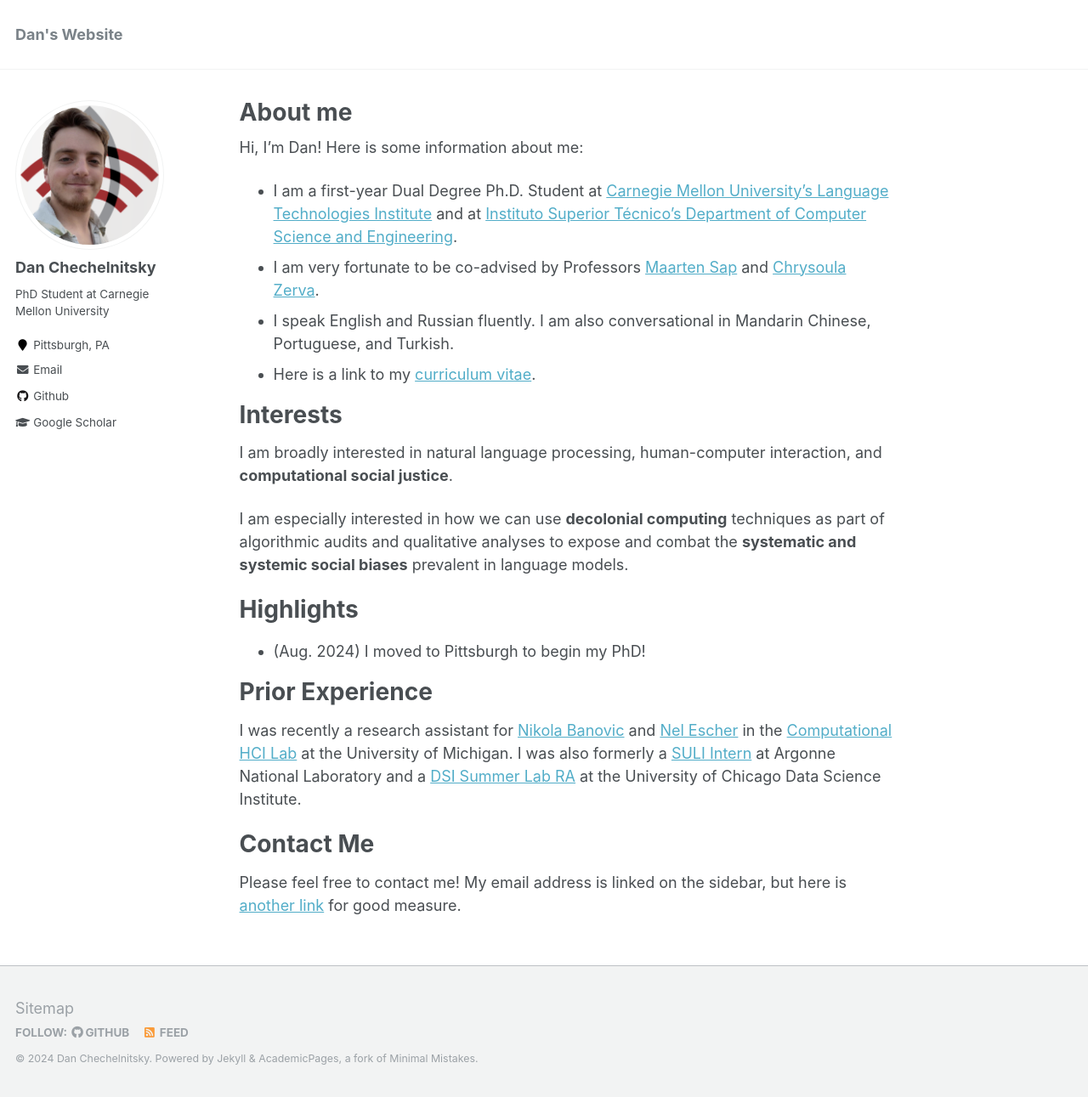
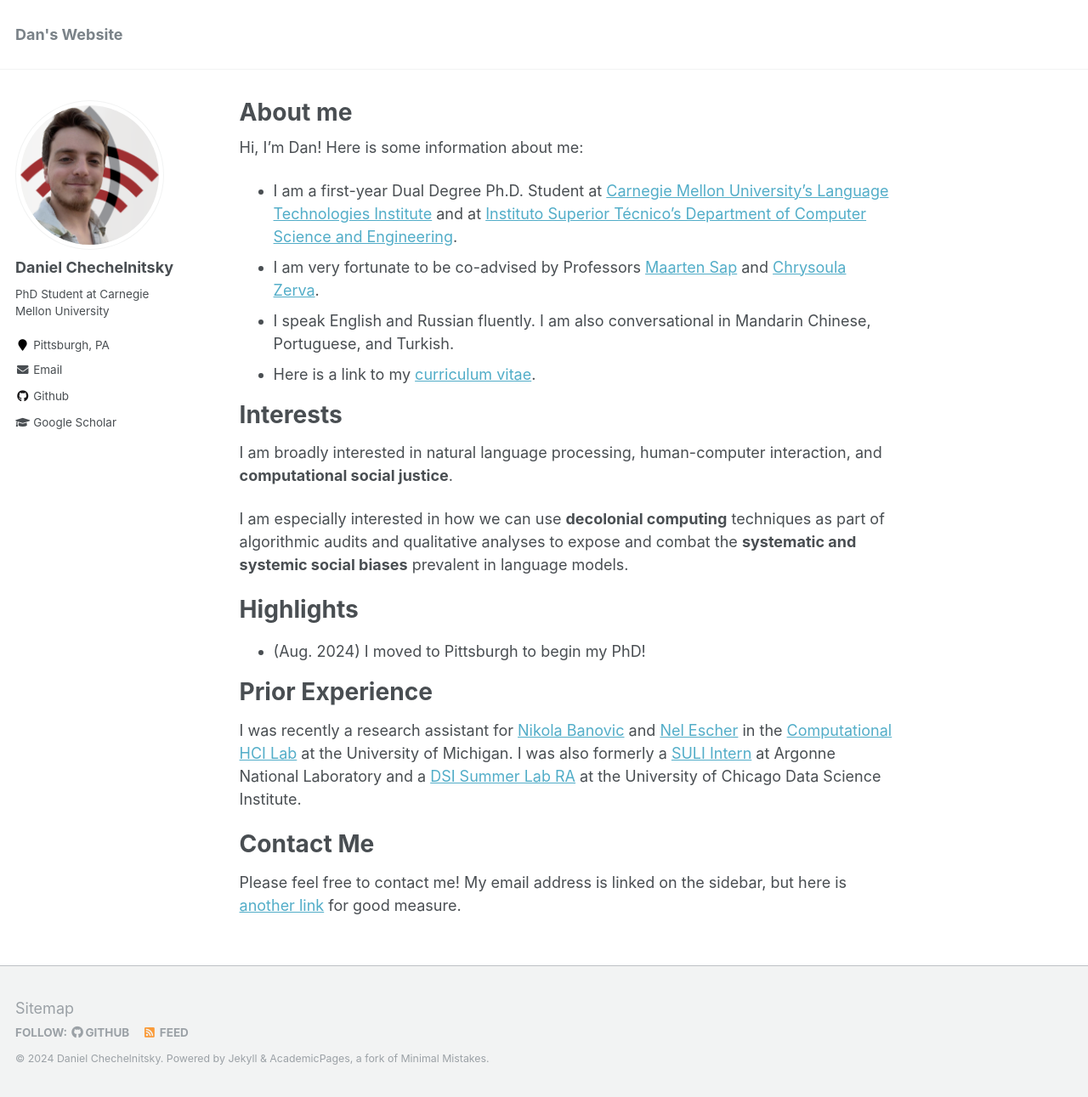
Before and after one commit to chechelnitskd/chechelnitskd.github.io, a Jekyll site: the page built from _pages/about.md, in a window 1280 px wide and 1291 px high. Shown: the whole window at 85% size. Built offline with Jekyll 4.4.1, drawn with Linux system fonts in a browser that asks for light colours.

Commit message:
Update _config.yml

```diff
--- a/_config.yml
+++ b/_config.yml
@@ -9,7 +9,7 @@
 locale                   : "en-US"
 title                    : "Dan's Website"
 title_separator          : "-"
-name                     : &name "Dan Chechelnitsky"
+name                     : &name "Daniel Chechelnitsky"
 description              : &description "personal description"
 url                      : "https://chechelnitskd.github.io" # changing this breaks it--probably change once push
 baseurl                  : "" # the subpath of your site, e.g. "/blog"
@@ -80,7 +80,7 @@
 
 # Site Author
 author:
-  name             : "Dan Chechelnitsky"
+  name             : "Daniel Chechelnitsky"
   avatar           : "profile.png"
   bio              : "PhD Student at Carnegie Mellon University"
   location         : "Pittsburgh, PA"
```
